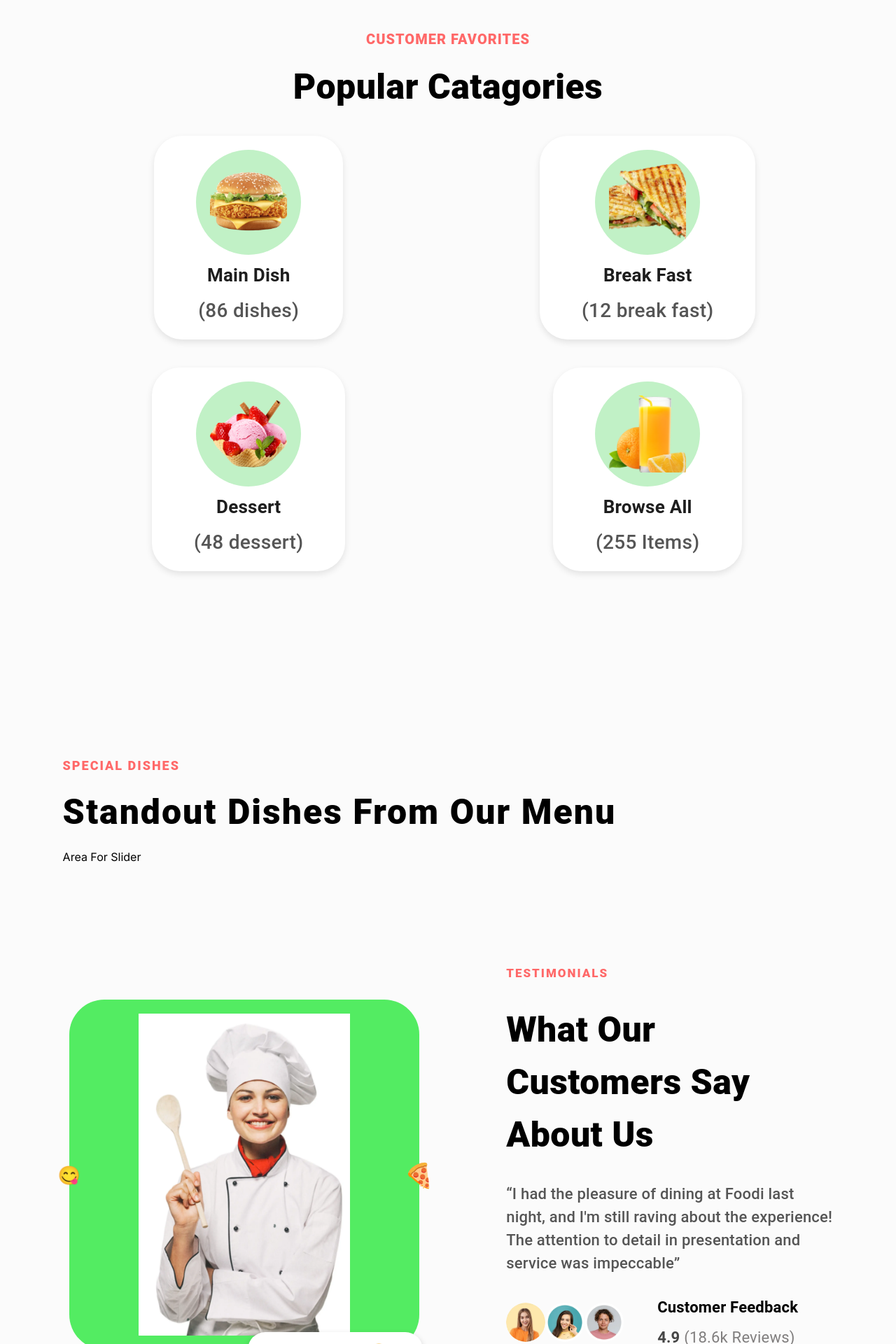
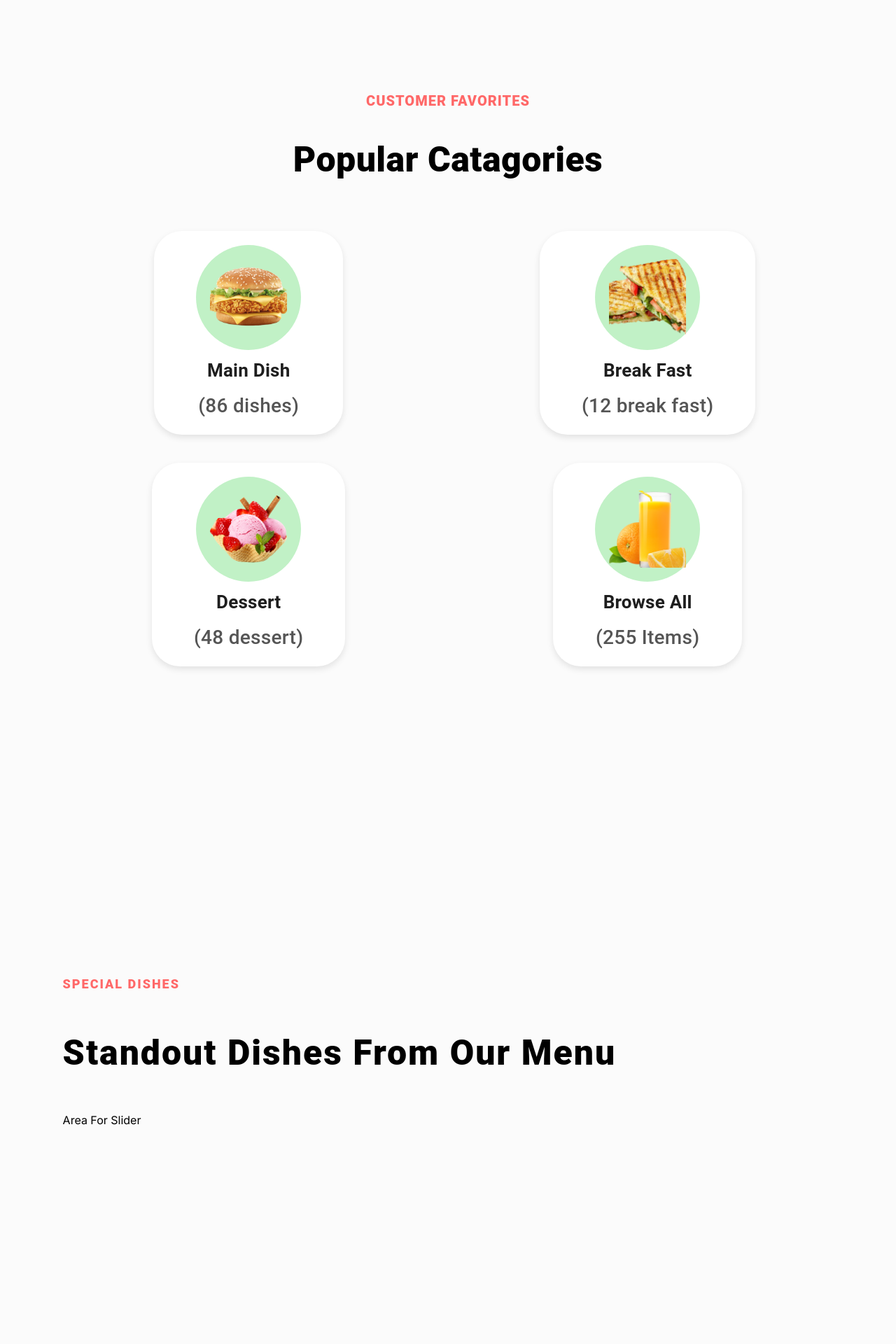
Before and after one commit to NameFarhan/Foodi-Restaurant, a React (Vite) app: page / in a window 1280 px wide. Shown: the part 880-2800 px from the top of the page at 70% size. Built offline with nearby package versions, Linux system fonts and the light colour scheme.

Commit message:
Added some margins

```diff
--- a/src/Components/Categories.jsx
+++ b/src/Components/Categories.jsx
@@ -15,7 +15,7 @@ const Categories = () => {
           padding: {
             mobile: "10vh 7vw",
             tablet: "15vh 7vw",
-            laptop: "9vh 7vw",
+            laptop: "20vh 7vw",
           },
           position: {
             mobile: "relative",
@@ -39,7 +39,7 @@ const Categories = () => {
               tablet: "15px",
               laptop: "20px",
             },
-            mb: "1rem",
+            mb: "2rem",
             textTransform: "uppercase",
           }}
         >
@@ -55,7 +55,7 @@ const Categories = () => {
               mobile: "32px",
               laptop: "50px",
             },
-            mb: "2rem",
+            mb: "4rem",
           }}
         >
           Popular Catagories
--- a/src/Components/Footer.jsx
+++ b/src/Components/Footer.jsx
@@ -11,7 +11,7 @@ const Footer = () => {
           padding: {
             mobile: "10vh 7vw",
             tablet: "15vh 7vw",
-            laptop: "9vh 7vw",
+            laptop: "20vh 7vw",
           },
         }}
       >
@@ -131,7 +131,7 @@ const Footer = () => {
                   sx={{
                     display: "flex",
                     flexDirection: "column",
-                    gap: "20px",
+                    gap: "40px",
                     justifyContent: "center",
                     alignItems: "center",
                     textAlign: "center",
@@ -241,7 +241,7 @@ const Footer = () => {
                   sx={{
                     display: "flex",
                     flexDirection: "column",
-                    gap: "20px",
+                    gap: "40px",
                     justifyContent: "center",
                     alignItems: "center",
                     textAlign: "center",
@@ -348,7 +348,7 @@ const Footer = () => {
                   Contact Us
                 </Box>
                 <Box
-                  sx={{ display: "flex", flexDirection: "column", gap: "20px" }}
+                  sx={{ display: "flex", flexDirection: "column", gap: "40px" }}
                 >
                   <Typography
                     sx={{
--- a/src/Components/Menu.jsx
+++ b/src/Components/Menu.jsx
@@ -10,7 +10,7 @@ const Menu = () => {
           padding: {
             mobile: "10vh 7vw",
             tablet: "15vh 7vw",
-            laptop: "9vh 7vw",
+            laptop: "20vh 7vw",
           },
           mt: {
             mobile: "47vh",
@@ -32,7 +32,7 @@ const Menu = () => {
               desktop: "20px",
             },
             textTransform: "uppercase",
-            mb: "1rem",
+            mb: "3rem",
             textAlign: {
               mobile: "center",
               laptop: "left",
@@ -53,7 +53,7 @@ const Menu = () => {
               laptop: "50px",
               desktop: "60px",
             },
-            mb: "1rem",
+            mb: "3rem",
             textAlign: {
               mobile: "center",
               laptop: "left",
--- a/src/Components/Services.jsx
+++ b/src/Components/Services.jsx
@@ -15,7 +15,7 @@ const Services = () => {
           padding: {
             mobile: "10vh 7vw",
             tablet: "15vh 7vw",
-            laptop: "9vh 7vw",
+            laptop: "20vh 7vw",
           },
         }}
       >
@@ -45,7 +45,7 @@ const Services = () => {
                 sx={{
                   display: "flex",
                   flexDirection: "column",
-                  gap: "30px",
+                  gap: "50px",
                   justifyContent: {
                     mobile: "center",
                     laptop: "unset",
--- a/src/Components/Testimonials.jsx
+++ b/src/Components/Testimonials.jsx
@@ -14,7 +14,7 @@ const Testimonials = () => {
           padding: {
             mobile: "10vh 7vw",
             tablet: "15vh 7vw",
-            laptop: "9vh 7vw",
+            laptop: "20vh 7vw",
           },
         }}
       >
@@ -180,7 +180,7 @@ const Testimonials = () => {
                   laptop: "0",
                 },
                 ml: {
-                  laptop: "4vw",
+                  laptop: "3vw",
                 },
               }}
             >
@@ -192,7 +192,7 @@ const Testimonials = () => {
                     laptop: "flex-start",
                   },
                   flexDirection: "column",
-                  gap: "30px",
+                  gap: "50px",
                   textAlign: {
                     mobile: "center",
                     laptop: "left",
```
